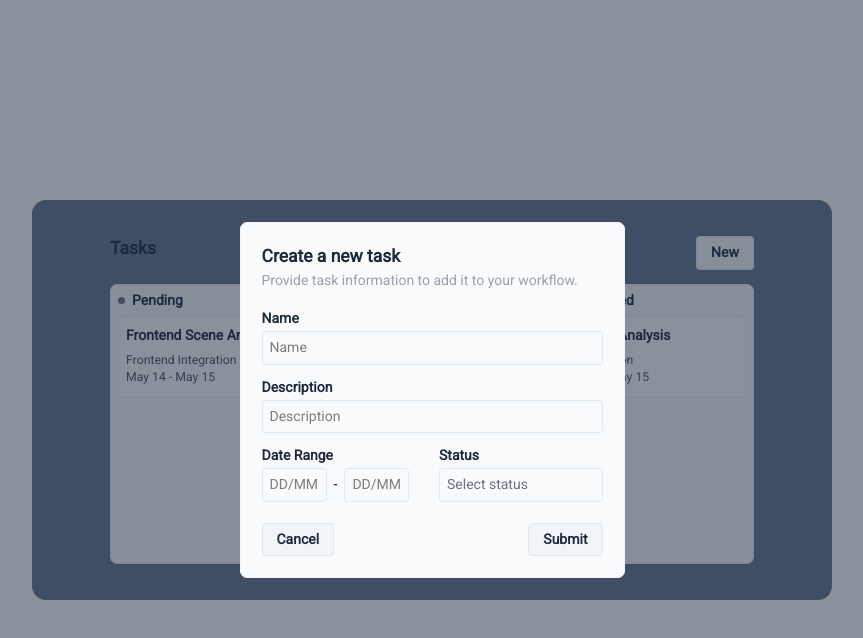
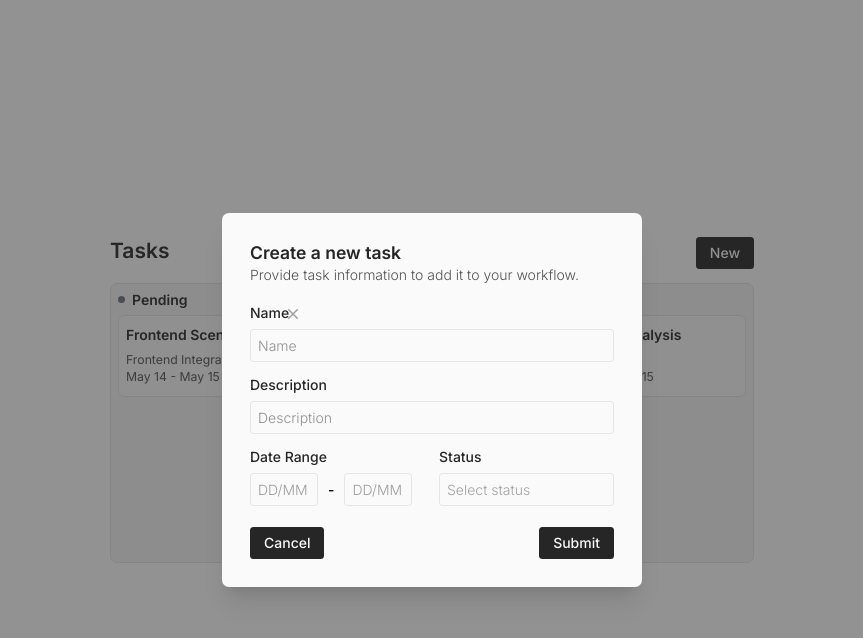
Before and after one commit to byruzie/kanban, a React (Vite) app: page / in a window 1280 px wide. Both pictures are taken after a click on the button "New". Shown: the top 638 px of the page, without its empty margins (208-1071 px from the left). Built offline with nearby package versions, Linux system fonts and the light colour scheme.

Commit message:
making changes to colors and fonts

```diff
--- a/index.html
+++ b/index.html
@@ -3,6 +3,7 @@
   <head>
     <meta charset="UTF-8" />
     <meta name="viewport" content="width=device-width, initial-scale=1.0" />
+    <link href="https://fonts.googleapis.com/icon?family=Material+Icons+Outlined" rel="stylesheet">
     <title>Kanban App</title>
   </head>
   <body>
--- a/src/App.jsx
+++ b/src/App.jsx
@@ -33,7 +33,7 @@ export default function App() {
 
   return (
     <div className="h-screen flex justify-center items-center">
-      <div className="bg-slate-500 w-[800px] h-[400px] flex justify-center items-center rounded-2xl">
+      <div className="flex justify-center items-center rounded-2xl">
         <div className="flex flex-col gap-4">
           <KanbanHeader
             open={open}
--- a/src/components/KanbanBoard.jsx
+++ b/src/components/KanbanBoard.jsx
@@ -17,7 +17,7 @@ export const KanbanBoard = ({ statusList, cards }) => {
         return (
           <div
             className={
-              "w-60 min-h-80 max-h-76 border border-slate-200 rounded-lg bg-slate-100 flex gap-2 justify-center"
+              "w-60 min-h-80 max-h-76 border border-neutral-200 rounded-lg bg-neutral-100 flex gap-2 justify-center"
             }
             key={status.id}
             ref={setNodeRef}
@@ -29,13 +29,13 @@ export const KanbanBoard = ({ statusList, cards }) => {
                   style={{ backgroundColor: status.color }}
                 />
                 <div>
-                  <p className="font-semibold text-slate-800">{status.name}</p>
+                  <p className="font-semibold text-neutral-800">{status.name}</p>
                 </div>
               </div>
               <div
                 className={`flex flex-col gap-2 overflow-x-hidden ${
                   filteredCards.length > 3
-                    ? "pr-1 overflow-y-auto [&::-webkit-scrollbar]:w-[6px] [&::-webkit-scrollbar-thumb]:bg-slate-300 [&::-webkit-scrollbar-thumb]:rounded-full"
+                    ? "pr-1 overflow-y-auto [&::-webkit-scrollbar]:w-[6px] [&::-webkit-scrollbar-thumb]:bg-neutral-300 [&::-webkit-scrollbar-thumb]:rounded-full"
                     : "overflow-y-hidden pr-1"
                 } `}
               >
--- a/src/components/KanbanCard.jsx
+++ b/src/components/KanbanCard.jsx
@@ -14,7 +14,7 @@ export const KanbanCard = ({ card }) => {
 
   return (
     <div
-      className={`flex flex-col gap-2 border border-slate-200 rounded-lg bg-slate-50 h-auto w-full`}
+      className={`flex flex-col gap-2 border border-neutral-200 rounded-lg bg-neutral-50 h-auto w-full cursor-pointer`}
       key={card.id}
       style={style}
       {...listeners}
@@ -23,11 +23,11 @@ export const KanbanCard = ({ card }) => {
     >
       <div className="flex flex-col gap-2 px-2 py-[10px]">
         <div>
-          <p className="font-semibold text-slate-800">{card.name}</p>
+          <p className="font-semibold text-neutral-800">{card.name}</p>
         </div>
         <div>
-          <p className="text-sm text-slate-600">{card.description}</p>
-          <p className="text-sm text-slate-600">
+          <p className="text-sm text-neutral-600">{card.description}</p>
+          <p className="text-sm text-neutral-600">
             {card.startAt} - {card.endAt}
           </p>
         </div>
--- a/src/components/KanbanHeader.jsx
+++ b/src/components/KanbanHeader.jsx
@@ -4,9 +4,9 @@ export const KanbanHeader = ({ open, setOpen, onClose, statusList, setCards, car
   return (
     <div className="w-full">
       <div className="flex justify-between">
-        <h1 className="text-xl font-semibold text-slate-800">Tasks</h1>
+        <h1 className="text-2xl font-semibold text-neutral-800">Tasks</h1>
         <button
-          className="border border-slate-200 rounded-sm bg-slate-100 py-2 px-4 cursor-pointer font-semibold text-slate-800"
+          className="rounded-sm bg-neutral-800 py-2 px-4 cursor-pointer font-medium text-neutral-50"
           onClick={() => setOpen(true)}
         >
           New
--- a/src/components/KanbanModal.jsx
+++ b/src/components/KanbanModal.jsx
@@ -56,7 +56,8 @@ export const Modal = ({ open, onClose, statusList, setCards, cards }) => {
   const formSubmit = (e) => {
     e.preventDefault();
 
-    const formatDate = (dateStr) => { // formata a data
+    const formatDate = (dateStr) => {
+      // formata a data
       const months = [
         "Jan",
         "Feb",
@@ -76,7 +77,8 @@ export const Modal = ({ open, onClose, statusList, setCards, cards }) => {
       return `${month} ${day}`;
     };
 
-    const newCard = { // cria uma nova tarefa com os dados do formulário
+    const newCard = {
+      // cria uma nova tarefa com os dados do formulário
       id: cards.length + 1,
       name,
       description,
@@ -93,34 +95,42 @@ export const Modal = ({ open, onClose, statusList, setCards, cards }) => {
   return (
     <div
       className={`fixed inset-0 flex justify-center items-center ${
-        open ? "visible bg-slate-800/50" : "invisible"
+        open ? "visible bg-neutral-800/50" : "invisible"
       }`}
     >
-      <div className="flex flex-col justify-center items-center w-110 bg-slate-50 border border-gray-100 rounded-lg p-6">
+      <div className="flex flex-col justify-center items-center w-120 bg-neutral-50 shadow-xl rounded-lg p-8">
         <div className="w-full flex flex-col gap-6">
-          <div className="flex flex-col gap-1">
-            <h1 className="font-semibold text-xl text-slate-800">
+          <div>
+            <span
+              onClick={handleClose}
+              style={{ fontSize: "18px" }}
+              className="material-icons-outlined absolute top-87 right-220 cursor-pointer text-neutral-400 hover:text-neutral-800"
+            >
+              close
+            </span>
+            <h1 className="font-semibold text-xl text-neutral-800">
               Create a new task
             </h1>
-            <p className="text-gray-400">
+            <h2 className="font-light text-neutral-600">
               Provide task information to add it to your workflow.
-            </p>
+            </h2>
           </div>
+
           <form onSubmit={formSubmit} className="flex flex-col gap-6 w-full">
             <div className="flex flex-col gap-4">
-              <div className="flex flex-col gap-1">
-                <label className="font-semibold text-slate-800">Name</label>
+              <div className="flex flex-col gap-2">
+                <label className="font-medium text-neutral-800">Name</label>
                 <input
                   name="name"
                   type="text"
                   value={name}
                   onChange={(e) => setName(e.target.value)}
                   placeholder="Name"
-                  className="border border-slate-200 p-2 rounded-sm focus:outline-none"
+                  className="border border-neutral-200 p-2 rounded-sm text-neutral-800 font-light focus:outline-none"
                 />
               </div>
-              <div className="flex flex-col gap-1">
-                <label className="font-semibold text-slate-800">
+              <div className="flex flex-col gap-2">
+                <label className="font-medium text-neutral-800">
                   Description
                 </label>
                 <input
@@ -129,15 +139,15 @@ export const Modal = ({ open, onClose, statusList, setCards, cards }) => {
                   value={description}
                   onChange={(e) => setDescription(e.target.value)}
                   placeholder="Description"
-                  className="border border-slate-200 p-2 rounded-sm focus:outline-none"
+                  className="border border-neutral-200 p-2 rounded-sm text-neutral-800 font-light focus:outline-none"
                 />
               </div>
               <div className="flex gap-4">
-                <div className="flex flex-col w-[50%] gap-1">
-                  <label className="font-semibold text-slate-800">
+                <div className="flex flex-col w-[50%] gap-2">
+                  <label className="font-medium text-neutral-800">
                     Date Range
                   </label>
-                  <div className="flex items-center gap-2">
+                  <div className="flex items-center gap-[10px] font-medium">
                     <input
                       type="text"
                       name="startAt"
@@ -145,7 +155,7 @@ export const Modal = ({ open, onClose, statusList, setCards, cards }) => {
                       onChange={(e) => handleInputChange(e, setStartAt)}
                       maxLength="5"
                       placeholder="DD/MM"
-                      className="w-[65px] p-2 border border-slate-200 rounded-sm focus:outline-none"
+                      className="w-[68px] p-2 border border-neutral-200 rounded-sm text-neutral-700 font-light focus:outline-none"
                     />
                     -
                     <input
@@ -155,24 +165,26 @@ export const Modal = ({ open, onClose, statusList, setCards, cards }) => {
                       onChange={(e) => handleInputChange(e, setEndAt)}
                       maxLength="5"
                       placeholder="DD/MM"
-                      className="w-[65px] p-2 border border-slate-200 rounded-sm focus:outline-none"
+                      className="w-[68px] p-2 border border-neutral-200 rounded-sm text-neutral-700 font-light focus:outline-none"
                     />
                   </div>
                 </div>
 
-                <div className="w-[50%] flex flex-col gap-1">
-                  <label className="font-semibold text-slate-800">Status</label>
+                <div className="w-[50%] flex flex-col gap-2">
+                  <label className="font-medium text-neutral-800">
+                    Status
+                  </label>
                   <div ref={selectRef} className="relative">
                     <div
                       onClick={() => setIsOpen(!isOpen)}
-                      className={`border border-slate-200 px-2 py-2 rounded-sm cursor-pointer ${
-                        selected ? "text-slate-800" : "text-gray-500"
+                      className={`border border-neutral-200 px-2 py-2 rounded-sm cursor-pointer font-light ${
+                        selected ? "text-neutral-800" : "text-neutral-400"
                       }`}
                     >
                       {selected ? selected.name : "Select status"}
                     </div>
                     {isOpen && (
-                      <ul className="absolute z-10 w-full bg-slate-50 border border-slate-200 mt-1 rounded-sm shadow">
+                      <ul className="absolute z-10 w-full bg-neutral-50 border border-neutral-200 mt-1 rounded-sm shadow">
                         {statusList.map((status) => (
                           <li
                             key={status.id}
@@ -180,7 +192,7 @@ export const Modal = ({ open, onClose, statusList, setCards, cards }) => {
                               setSelected(status);
                               setIsOpen(false);
                             }}
-                            className="px-3 py-2 hover:bg-slate-100 cursor-pointer flex items-center gap-2"
+                            className="px-3 py-2 hover:bg-neutral-100 cursor-pointer flex items-center gap-2"
                           >
                             <span
                               className="w-2 h-2 rounded-full"
@@ -200,13 +212,13 @@ export const Modal = ({ open, onClose, statusList, setCards, cards }) => {
               <button
                 type="button"
                 onClick={handleClose}
-                className="border border-slate-200 rounded-sm bg-slate-100 py-2 px-4 font-semibold text-slate-800 cursor-pointer"
+                className="rounded-sm bg-neutral-800 py-2 px-4 font-medium text-neutral-50 cursor-pointer"
               >
                 Cancel
               </button>
               <button
                 type="submit"
-                className="border border-slate-200 rounded-sm bg-slate-100 py-2 px-4 font-semibold text-slate-800 cursor-pointer"
+                className="rounded-sm bg-neutral-800 py-2 px-4 font-medium text-neutral-50 cursor-pointer"
               >
                 Submit
               </button>
--- a/src/index.css
+++ b/src/index.css
@@ -1,8 +1,9 @@
-@import url("https://fonts.googleapis.com/css2?family=Roboto&display=swap");
+@import url("https://fonts.googleapis.com/css2?family=Inter:ital,opsz,wght@0,14..32,100..900;1,14..32,100..900&display=swap");
 @import "tailwindcss";
 
 :root {
-    font-family: "Roboto", sans-serif;
-    font-size: 0.875rem;
-    line-height: 1.25rem;
+  font-family: "Inter", sans-serif;
+  font-size: 0.875rem;
+  font-weight: 400;
+  line-height: 1.25rem;
 }
```
